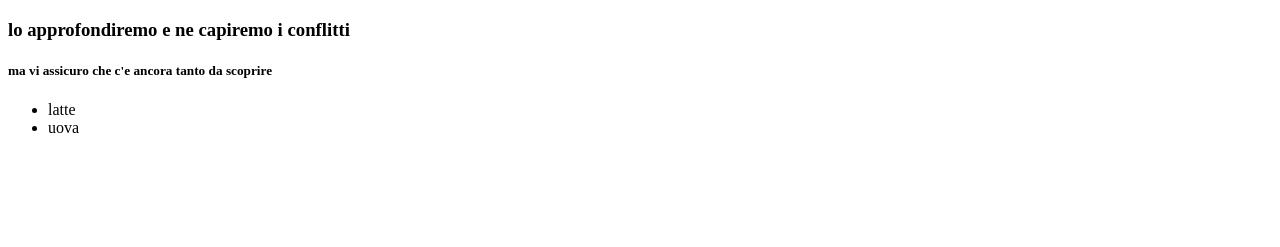
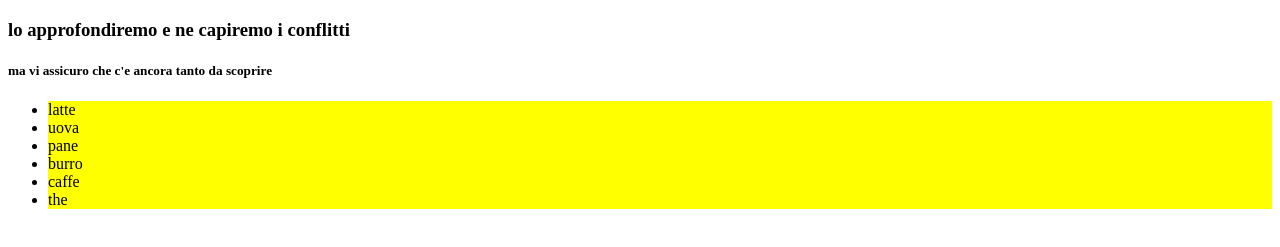
Before and after one commit to GianlucaVoid/m3w1d4, a plain HTML site: page index.html in a window 1280 px wide. Shown: the part 61-308 px from the top of the page. Drawn offline with Linux system fonts and the light colour scheme.

Commit message:
aggiunta li (n4) e aggiunta background color yellow

```diff
--- a/index.html
+++ b/index.html
@@ -20,6 +20,10 @@
     <ul>
         <li>latte</li>
         <li>uova</li>
+        <li>pane</li>
+        <li>burro</li>
+        <li>caffe</li>
+        <li>the</li>
     </ul>
 </body>
 
--- a/style.css
+++ b/style.css
@@ -0,0 +1,3 @@
+li {
+    background-color: yellow;
+}
```
